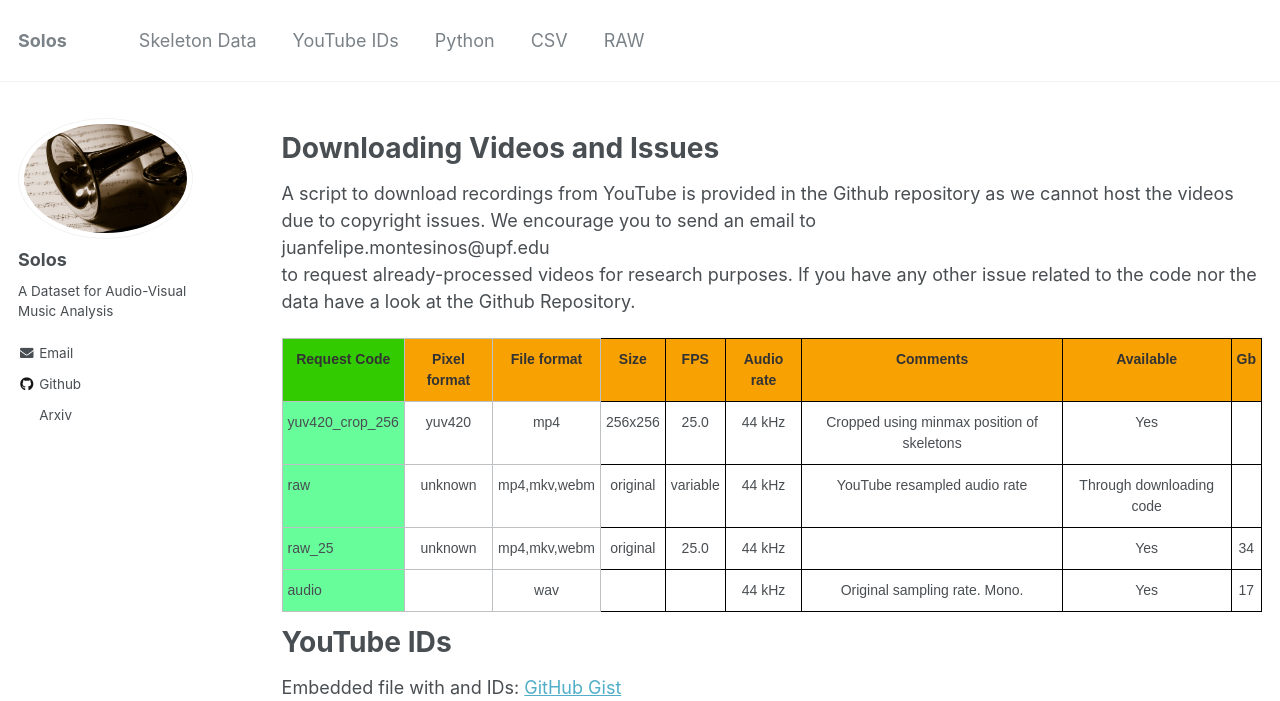
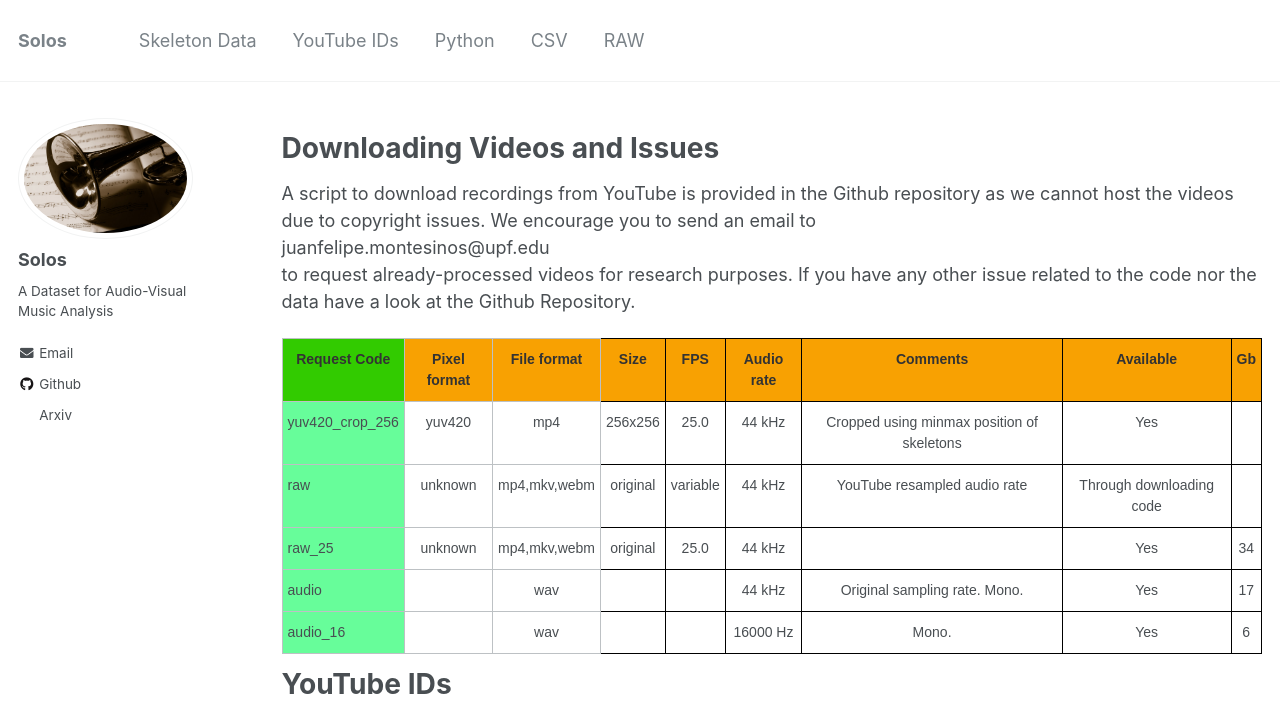
Before and after one commit to JuanFMontesinos/Solos, a Jekyll site: the page built from _pages/stamps.html, in a window 1280 px wide and 1101 px high. Shown: the top 701 px of the window. Built offline with Jekyll 4.4.1, drawn with Linux system fonts in a browser that asks for light colours; grey boxes are pictures that could not be loaded.

Commit message:
Update stamps.html

```diff
--- a/_pages/stamps.html
+++ b/_pages/stamps.html
@@ -73,7 +73,7 @@ If you have any other issue related to the code nor the data have a look at the
     <td class="tg-baqh">Yes</td>
     <td class="tg-baqh">34</td>
   </tr>
-    <tr>
+  <tr>
     <td class="tg-0cjc">audio</td>
     <td class="tg-c3ow"></td>
     <td class="tg-c3ow">wav</td>
@@ -84,6 +84,17 @@ If you have any other issue related to the code nor the data have a look at the
     <td class="tg-baqh">Yes</td>
       <td class="tg-baqh">17</td>
   </tr>
+  <tr>
+    <td class="tg-0cjc">audio_16</td>
+    <td class="tg-c3ow"></td>
+    <td class="tg-c3ow">wav</td>
+    <td class="tg-baqh"></td>
+    <td class="tg-baqh"></td>
+    <td class="tg-baqh">16000 Hz</td>
+    <td class="tg-baqh">Mono.</td>
+    <td class="tg-baqh">Yes</td>
+      <td class="tg-baqh">6</td>
+  </tr>
 </tbody>
 </table>
 <h1>YouTube IDs</h1>
```
